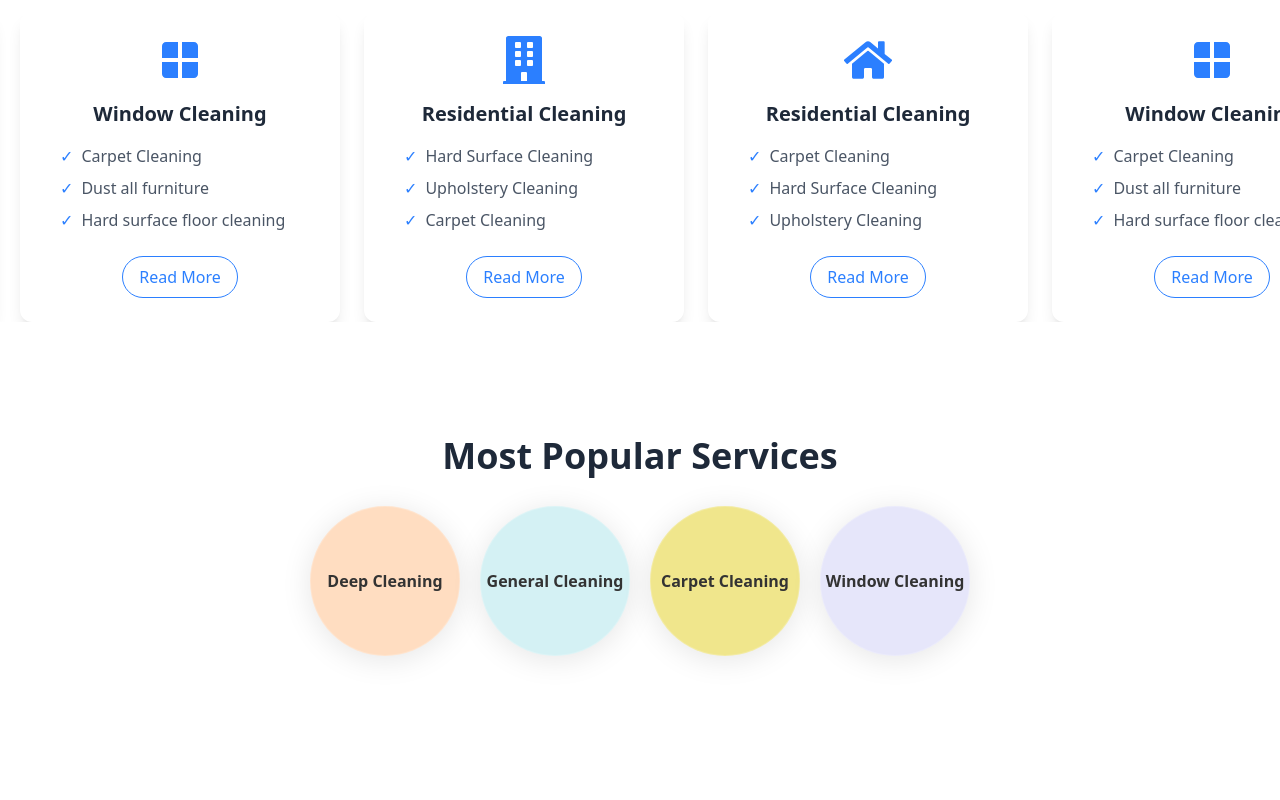
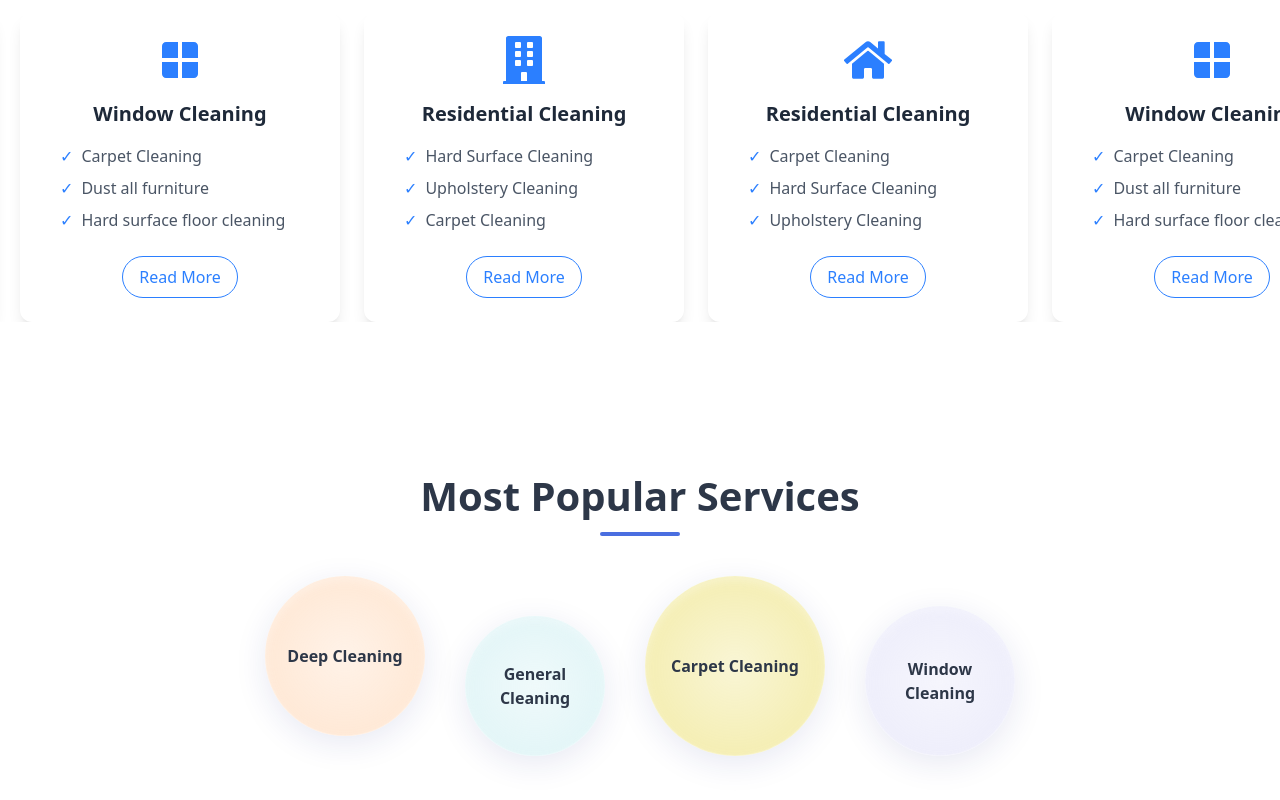
Before and after one commit to Quojo-Steve/TresFrontend, a React (Vite) app: page / in a window 1280 px wide. Shown: the part 380-1180 px from the top of the page. Before the commit the page ends 1086 px from the top, so only its background shows below. Built offline with nearby package versions, Linux system fonts and the light colour scheme; a web font is replaced by a local one.

Commit message:
Improve UI design

```diff
--- a/src/components/MostPopularServices.css
+++ b/src/components/MostPopularServices.css
@@ -1,40 +1,94 @@
 .most-popular-services {
   text-align: center;
-  padding: 50px 20px;
+  padding: 80px 20px;
+  background: linear-gradient(135deg, #ffffff 0%, #ffffff 100%);
+}
+
+.section-title {
+  font-size: 2.5rem;
+  font-weight: 700;
+  color: #2d3748;
+  margin-bottom: 50px;
+  position: relative;
+  display: inline-block;
+}
+
+.section-title::after {
+  content: '';
+  position: absolute;
+  bottom: -10px;
+  left: 50%;
+  transform: translateX(-50%);
+  width: 80px;
+  height: 4px;
+  background: #4a6ee0;
+  border-radius: 2px;
 }
 
 .services-container {
   display: flex;
+  flex-wrap: wrap;
   justify-content: center;
-  flex-wrap: wrap;
-  gap: 20px;
-  margin-top: 30px;
+  align-items: center;
+  gap: 40px;
+  max-width: 800px;
+  margin: 0 auto;
+  perspective: 1000px;
 }
 
 .service-bubble {
-  width: 150px;
-  height: 150px;
   border-radius: 50%;
   display: flex;
   justify-content: center;
   align-items: center;
   text-align: center;
-  font-weight: bold;
-  color: #333;
-  background: rgba(255, 255, 255, 0.1);
-  backdrop-filter: blur(10px);
-  border: 1px solid rgba(255, 255, 255, 0.2);
-  box-shadow: 0 4px 30px rgba(0, 0, 0, 0.1);
-  transition: transform 0.3s ease, opacity 0.5s ease-out, transform 0.5s ease-out;
+  font-weight: 600;
+  color: #2d3748;
+  transition: all 0.4s cubic-bezier(0.175, 0.885, 0.32, 1.275);
   opacity: 0;
-  transform: translateY(20px);
+  transform: translateY(30px) rotate(5deg);
+  position: relative;
+  overflow: hidden;
+  /* Glass effect */
+  backdrop-filter: blur(12px);
+  -webkit-backdrop-filter: blur(12px);
+  border: 1px solid rgba(255, 255, 255, 0.3);
+  box-shadow:
+    0 8px 32px rgba(31, 38, 135, 0.1),
+    inset 0 4px 8px rgba(255, 255, 255, 0.3);
+}
+
+.service-bubble::before {
+  content: '';
+  position: absolute;
+  top: -10%;
+  left: -10%;
+  width: 120%;
+  height: 120%;
+  background: radial-gradient(
+    circle at 50% 50%,
+    rgba(255, 255, 255, 0.8) 0%,
+    rgba(255, 255, 255, 0) 70%
+  );
+  opacity: 0.6;
+  z-index: -1;
+}
+
+.bubble-content {
+  padding: 20px;
+  z-index: 2;
 }
 
 .service-bubble:hover {
-  transform: scale(1.1);
+  transform: scale(1.15) rotate(0deg) !important;
+  box-shadow:
+    0 12px 40px rgba(31, 38, 135, 0.2),
+    inset 0 6px 12px rgba(255, 255, 255, 0.4);
+  z-index: 10;
+  color: #1a365d;
 }
 
 .service-bubble.fade-in {
   opacity: 1;
-  transform: translateY(0);
+  transform: translateY(0) rotate(var(--rotate, 0)) !important;
 }
--- a/src/components/MostPopularServices.jsx
+++ b/src/components/MostPopularServices.jsx
@@ -3,10 +3,10 @@ import './MostPopularServices.css';
 
 const MostPopularServices = () => {
   const services = [
-    { name: 'Deep Cleaning', color: '#FFDDC1' },
-    { name: 'General Cleaning', color: '#D4F1F4' },
-    { name: 'Carpet Cleaning', color: '#F0E68C' },
-    { name: 'Window Cleaning', color: '#E6E6FA' },
+    { name: 'Deep Cleaning', color: 'rgba(255, 221, 193, 0.7)', size: '160px' },
+    { name: 'General Cleaning', color: 'rgba(212, 241, 244, 0.7)', size: '140px' },
+    { name: 'Carpet Cleaning', color: 'rgba(240, 230, 140, 0.7)', size: '180px' },
+    { name: 'Window Cleaning', color: 'rgba(230, 230, 250, 0.7)', size: '150px' },
   ];
 
   const servicesRef = useRef([]);
@@ -42,17 +42,26 @@ const MostPopularServices = () => {
 
   return (
     <div className="most-popular-services">
-      <h2 className="text-4xl font-bold text-gray-800 mb-4">
-        Most Popular Services</h2>
+      <h2 className="section-title">Most Popular Services</h2>
       <div className="services-container">
         {services.map((service, index) => (
           <div
             key={index}
             ref={(el) => (servicesRef.current[index] = el)}
             className="service-bubble"
-            style={{ backgroundColor: service.color }}
+            style={{
+              backgroundColor: service.color,
+              width: service.size,
+              height: service.size,
+              // Staggered alignment
+              alignSelf: index % 2 === 0 ? 'flex-start' : 'flex-end',
+              // Random slight rotation
+              transform: `rotate(${index % 2 === 0 ? '-3deg' : '2deg'})`
+            }}
           >
-            {service.name}
+            <div className="bubble-content">
+              {service.name}
+            </div>
           </div>
         ))}
       </div>
```
